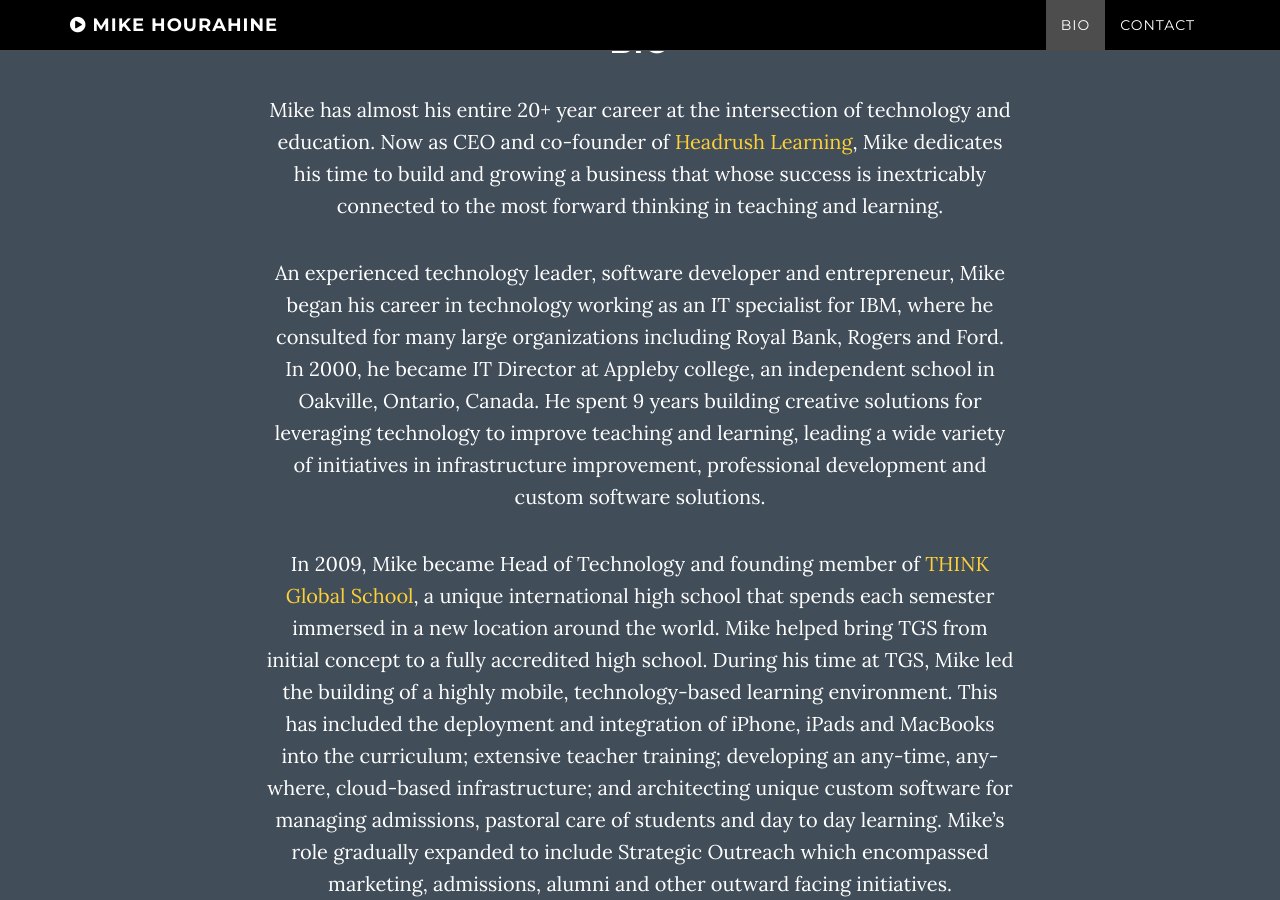
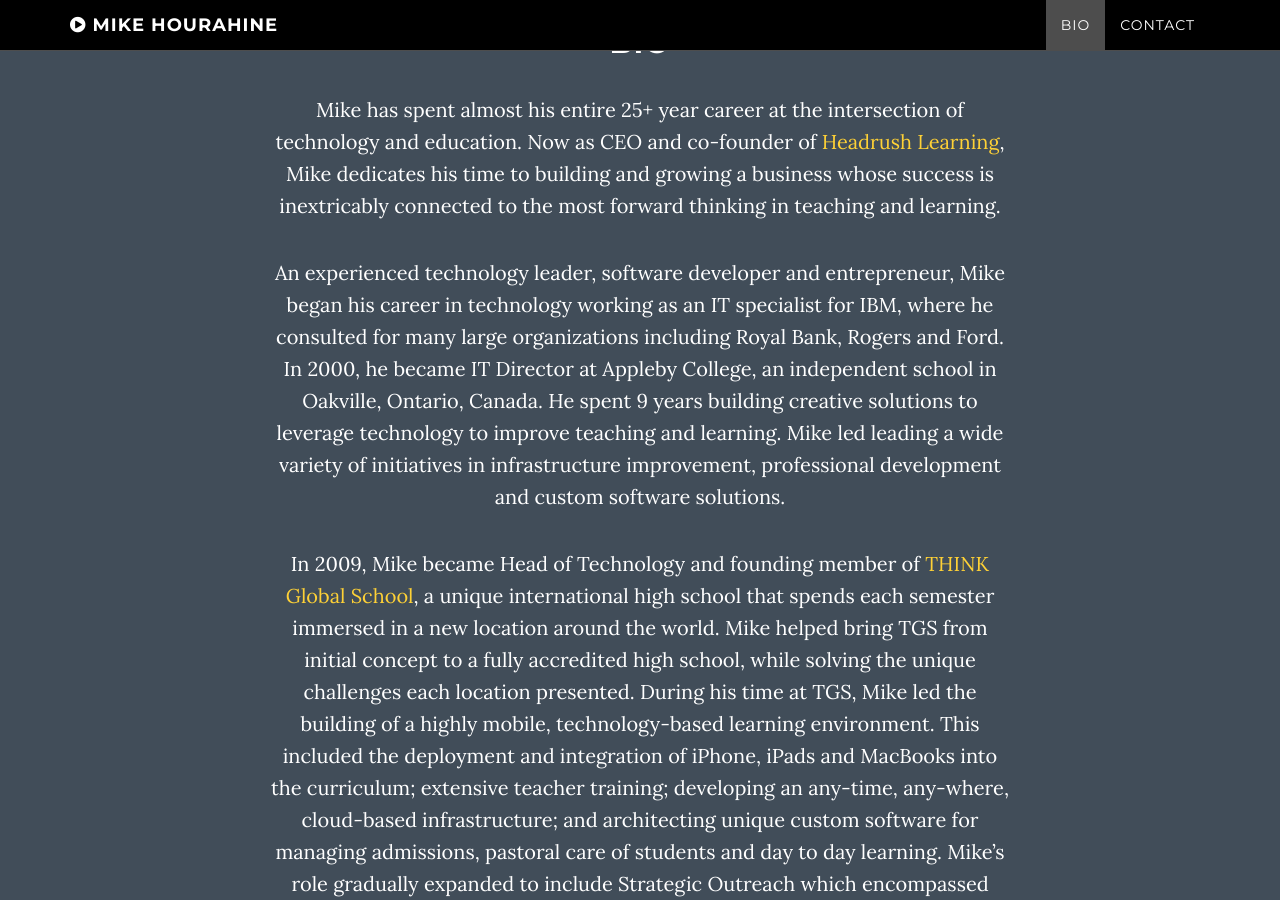
Before and after one commit to mhourahine/hourahine.net, a Jekyll site: the page built from index.md, in a window 1280 px wide and 900 px high, scrolled down 1124 px. Built offline with Jekyll 4.4.1, drawn with Linux system fonts in a browser that asks for light colours; some of the changed text lies outside the part shown.

Commit message:
Updated bio

```diff
--- a/bio.md
+++ b/bio.md
@@ -5,14 +5,44 @@ title: Bio
 ---
 ## Bio
 
-Mike has almost his entire 20+ year career at the intersection of technology and education.  Now as CEO and co-founder of [Headrush Learning](https://headrushlearning.com), Mike dedicates his time to build and growing a business that whose success is inextricably connected to the most forward thinking in teaching and learning.
+Mike has spent almost his entire 25+ year career at the intersection of
+technology and education.  Now as CEO and co-founder of [Headrush
+Learning](https://headrushlearning.com), Mike dedicates his time to building and
+growing a business whose success is inextricably connected to the most
+forward thinking in teaching and learning.
 
-An experienced technology leader, software developer and entrepreneur, Mike began his career in technology working as an IT specialist for IBM, where he consulted for many large organizations including Royal Bank, Rogers and Ford. In 2000, he became IT Director at Appleby college, an independent school in Oakville, Ontario, Canada. He spent 9 years building creative solutions for leveraging technology to improve teaching and learning, leading a wide variety of initiatives in infrastructure improvement, professional development and custom software solutions.
+An experienced technology leader, software developer and entrepreneur, Mike
+began his career in technology working as an IT specialist for IBM, where he
+consulted for many large organizations including Royal Bank, Rogers and Ford.
+In 2000, he became IT Director at Appleby College, an independent school in
+Oakville, Ontario, Canada. He spent 9 years building creative solutions to
+leverage technology to improve teaching and learning.  Mike led leading a wide
+variety of initiatives in infrastructure improvement, professional development
+and custom software solutions.
 
-In 2009, Mike became Head of Technology and founding member of [THINK Global School](http://thinkglobalschool.org), a unique international high school that spends each semester immersed in a new location around the world. Mike helped bring TGS from initial concept to a fully accredited high school. During his time at TGS, Mike led the building of a highly mobile, technology-based learning environment. This has included the deployment and integration of iPhone, iPads and MacBooks into the curriculum; extensive teacher training; developing an any-time, any-where, cloud-based infrastructure; and architecting unique custom software for managing admissions, pastoral care of students and day to day learning.  Mike's role gradually expanded to include Strategic Outreach which encompassed marketing, admissions, alumni and other outward facing initiatives.
+In 2009, Mike became Head of Technology and founding member of [THINK Global
+School](http://thinkglobalschool.org), a unique international high school that
+spends each semester immersed in a new location around the world. Mike helped
+bring TGS from initial concept to a fully accredited high school, while solving
+the unique challenges each location presented. During his time at TGS, Mike led
+the building of a highly mobile, technology-based learning environment. This
+included the deployment and integration of iPhone, iPads and MacBooks into
+the curriculum; extensive teacher training; developing an any-time, any-where,
+cloud-based infrastructure; and architecting unique custom software for
+managing admissions, pastoral care of students and day to day learning.  Mike's
+role gradually expanded to include Strategic Outreach which encompassed
+marketing, admissions, alumni and other outward facing initiatives.
 
 
-In 2017, Mike, along with this two co-founders, launched [Headrush Learning](http://headrushlearning.com), a software platform that helps schools, teachers and students become more agile through project-based learning and competency-based assessment. Learn more about Headrush Learning [here](http://headrushlearning.com).
+In 2017, Mike, along with his two co-founders, launched [Headrush
+Learning](http://headrushlearning.com), a software platform that helps schools,
+teachers and students become more agile through project-based learning and
+competency-based assessment. Learn more about [Headrush
+Learning](http://headrushlearning.com).
 
 
-Mike holds a Bachelor of Science with Honours in Computer Science from [Queen’s University](http://queensu.ca) in Ontario in 1998 and completed the Queen’s Executive Development Information Technology Program in 2005. Mike is an outdoor enthusiast, avid cyclist and runner and father of three awesome kids.
+Mike holds a Bachelor of Science Honours degree in Computer Science from
+[Queen’s University](http://queensu.ca) and completed the Queen’s Executive
+Development in Information Technology Program. Mike is an outdoor enthusiast,
+avid cyclist, runner, husband and father of three awesome kids. Mike is also a
+volunteer scout leader with Scouts Canada.
```
